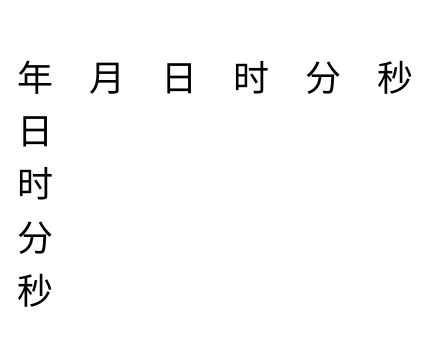
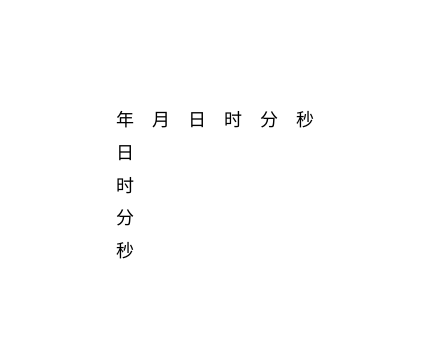
Before and after one commit to iGarym/days, a website built with Parcel: page index.html in a window 390 px wide. Shown: the part 236-582 px from the top of the page, 443 px wide, since content can reach past the window. Built offline with nearby package versions, Linux system fonts and the light colour scheme; what duration, number-flip would draw is missing.

Commit message:
Adapt to mobile

```diff
--- a/src/index.less
+++ b/src/index.less
@@ -11,7 +11,7 @@ body {
 }
 
 #app {
-  font-size: 36px;
+  font-size: 18px;
   ul {
     list-style: none;
   }
```
